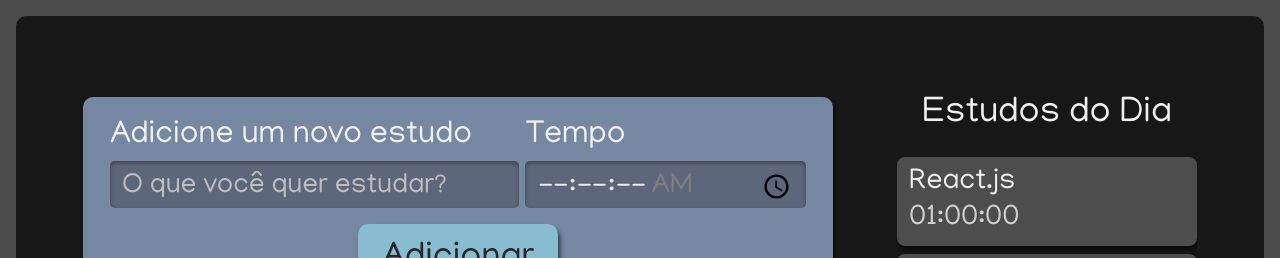
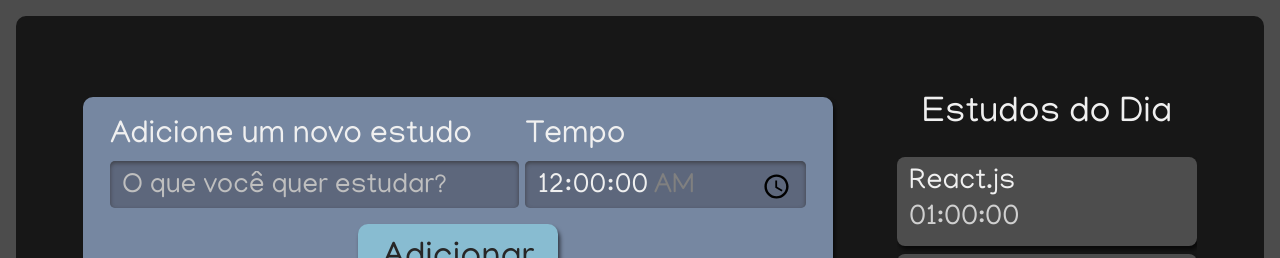
Before and after one commit to Smkhb/pomodoro-studies, a React (Vite) app: page / in a window 1280 px wide. Shown: the top 258 px of the page. Built offline with nearby package versions, Linux system fonts and the light colour scheme.

Commit message:
state no formulario

```diff
--- a/src/components/Fomulario/index.tsx
+++ b/src/components/Fomulario/index.tsx
@@ -3,21 +3,48 @@ import Botao from "../Botao";
 import style from './Formulario.module.scss';
 
 class Formulario extends React.Component {
-    render () {
+    state = {
+        tarefa: '',
+        tempo: '00:00'
+    }
+    addTarefa(e:React.FormEvent) {
+        e.preventDefault()
+        console.log('state:', this.state)
+    }
+
+    render() {
         return (
-            <form className={style.novaTarefa}>
+            <form className={style.novaTarefa} onSubmit={this.addTarefa.bind(this)}>
                 <div className={style.inputContainer}>
                     <label htmlFor="tarefa">
                         Adicione um novo estudo
                     </label>
-                    <input type="text" name="tarefa" id="tarefa" placeholder="O que você quer estudar?" required />
+                    <input
+                        type="text"
+                        name="tarefa"
+                        id="tarefa"
+                        placeholder="O que você quer estudar?"
+                        required
+                        value={this.state.tarefa}
+                        onChange={e => this.setState({ ...this.state, tarefa: e.target.value })}
+                    />
                 </div>
 
                 <div className={style.inputContainer}>
                     <label htmlFor="tempo">
                         Tempo
                     </label>
-                    <input type="time" step='1' name="tempo" id="tempo" min='00:00:00' max='01:30:00' required />
+                    <input
+                        type="time"
+                        step='1'
+                        name="tempo"
+                        id="tempo"
+                        min='00:00:00'
+                        max='01:30:00'
+                        required
+                        value={this.state.tempo}
+                        onChange={e => this.setState({ ...this.state, tempo: e.target.value })}
+                    />
                 </div>
                 <Botao>Adicionar</Botao>
             </form>
```
